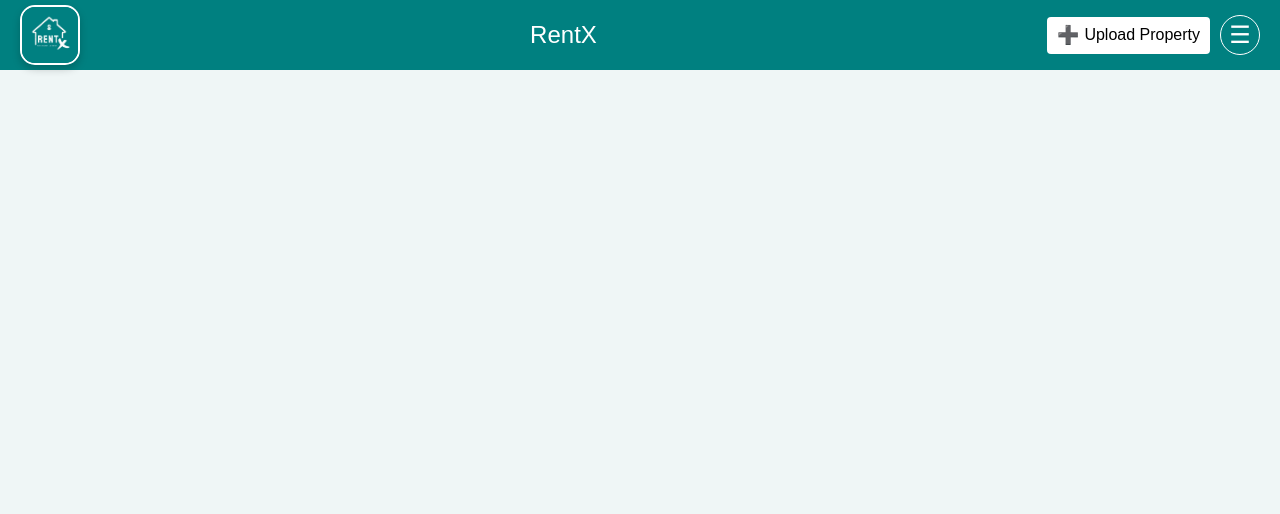
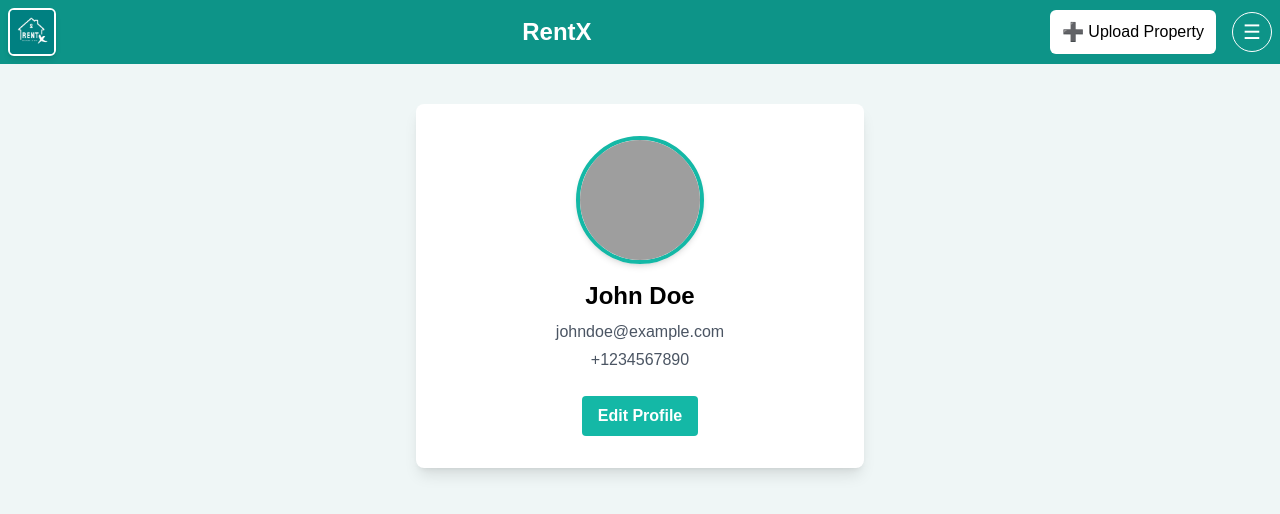
Before and after one commit to theinfiniteprins/stayx, a React (Create React App) app: page /profile in a window 1280 px wide. Shown: the top 514 px of the page. Built offline with nearby package versions, Linux system fonts and the light colour scheme; grey boxes are pictures that could not be loaded.

Commit message:
Profile Section Done

```diff
--- a/src/App.js
+++ b/src/App.js
@@ -6,6 +6,7 @@ import UploadProperty from './components/UploadProperty';
 import ShowProperty from './components/ShowProperty';
 import Login from './components/Login';
 import Register from './components/Register';
+import Profile from './components/profile'
 import './styles.css';
 
 const App = () => {
@@ -18,6 +19,7 @@ const App = () => {
         <Route path="/property/:id" element={<ShowProperty />} />
         <Route path="/login" element={<Login />} />
         <Route path="/register" element={<Register />} />
+        <Route path="/profile" element={<Profile />} />
       </Routes>
     </Router>
   );
--- a/src/components/Navbar.js
+++ b/src/components/Navbar.js
@@ -1,17 +1,15 @@
-import React, { useState, useEffect, useRef } from 'react';
-import { Link, useNavigate } from 'react-router-dom';
-import '../styles.css';
+import React, { useState, useEffect, useRef } from "react";
+import { Link, useNavigate } from "react-router-dom";
 
 const Navbar = () => {
   const [menuOpen, setMenuOpen] = useState(false);
   const menuRef = useRef(null);
-  const navigate = useNavigate(); // For navigation
+  const navigate = useNavigate();
 
   const toggleMenu = () => {
     setMenuOpen(!menuOpen);
   };
 
-  // Handle click outside the dropdown menu to close it
   useEffect(() => {
     const handleClickOutside = (event) => {
       if (menuRef.current && !menuRef.current.contains(event.target)) {
@@ -20,51 +18,85 @@ const Navbar = () => {
     };
 
     if (menuOpen) {
-      document.addEventListener('mousedown', handleClickOutside);
+      document.addEventListener("mousedown", handleClickOutside);
     }
 
     return () => {
-      document.removeEventListener('mousedown', handleClickOutside);
+      document.removeEventListener("mousedown", handleClickOutside);
     };
   }, [menuOpen]);
 
-  // Function to navigate to home when the logo is clicked
   const handleLogoClick = () => {
-    navigate('/');
+    navigate("/");
+  };
+
+  const handleProfileClick = () => {
+    navigate("/profile"); // Redirect to the Profile page
   };
 
   return (
-    <nav className="navbar">
-      <div className="navbar-left" onClick={handleLogoClick}>
-        {/* Logo with link to home */}
-        <img src="/images/logo.jpg" alt="RentX Logo" className="navbar-logo" />
+    <nav className="flex justify-between items-center bg-teal-600 p-2">
+      <div
+        className="flex items-center cursor-pointer"
+        onClick={handleLogoClick}
+      >
+        <img
+          src="/images/logo.jpg"
+          alt="RentX Logo"
+          className="w-12 h-12 rounded-md border-2 border-white shadow-md mr-2" // Reduced size from w-16 h-16 to w-12 h-12
+        />
       </div>
-      <div className="navbar-center">
-        <h1 className="navbar-title">RentX</h1>
+      <div className="text-center ml-30">
+        <h1 className="text-2xl font-bold text-white font-poppins">RentX</h1>{" "}
+        {/* Added 'Poppins' font */}
       </div>
-      <div className="navbar-right">
-        {/* Upload Property button with link */}
-        <Link to="/upload-property" className="upload-box">
-          <span className="upload-plus">➕</span>
-          <span className="upload-text">Upload Property</span>
+      <div className="flex items-center">
+        <Link
+          to="/upload-property"
+          className="flex items-center bg-white text-black px-3 py-2 rounded-md mr-4"
+        >
+          <span className="text-lg mr-1">➕</span>
+          <span className="text-md">Upload Property</span>
         </Link>
-
-        {/* Menu icon */}
-        <div className="menu-icon-container" onClick={toggleMenu}>
-          <i className="menu-icon">☰</i>
+        <div
+          className="flex justify-center items-center w-10 h-10 border border-white rounded-full cursor-pointer"
+          onClick={toggleMenu}
+        >
+          <i className="text-white text-xl not-italic">☰</i>{" "}
+          {/* Ensured non-italic */}
         </div>
-
-        {/* Dropdown menu */}
         {menuOpen && (
-          <div className="dropdown-menu" ref={menuRef}>
-              <ul>
-                <li><i className="menu-item-icon">👤</i> Profile</li>
-                <li><i className="menu-item-icon">🏠</i> My Property</li>
-                <li><i className="menu-item-icon">❤️</i> Favourite</li>
-                <li><i className="menu-item-icon">📄</i> Terms and Conditions</li>
-                <li><i className="menu-item-icon">🔒</i> Privacy Policy</li>
-                <li><i className="fa fa-sign-out" aria-hidden="true"></i> Sign Out</li>
-              </ul>
+          <div
+            className="absolute right-2 top-16 bg-white border border-gray-300 rounded-lg shadow-lg p-2 z-50"
+            ref={menuRef}
+          >
+            <ul className="list-none m-0 p-0">
+              <li
+                className="p-2 flex items-center cursor-pointer text-black"
+                onClick={handleProfileClick}
+              >
+                <i className="mr-2 not-italic">👤</i> Profile
+              </li>
+              <li className="p-2 flex items-center cursor-pointer text-black">
+                <i className="mr-2 not-italic">🏠</i> My Property
+              </li>
+              <li className="p-2 flex items-center cursor-pointer text-black">
+                <i className="mr-2 not-italic">❤️</i> Favourite
+              </li>
+              <li className="p-2 flex items-center cursor-pointer text-black">
+                <i className="mr-2 not-italic">📄</i> Terms and Conditions
+              </li>
+              <li className="p-2 flex items-center cursor-pointer text-black">
+                <i className="mr-2 not-italic">🔒</i> Privacy Policy
+              </li>
+              <li className="p-2 flex items-center cursor-pointer text-black">
+                <i
+                  className="mr-2 not-italic fa fa-sign-out"
+                  aria-hidden="true"
+                ></i>{" "}
+                Sign Out
+              </li>
+            </ul>
           </div>
         )}
       </div>
--- /dev/null
+++ b/src/components/profile.js
@@ -0,0 +1,109 @@
+import React, { useState } from "react";
+
+const Profile = () => {
+  // Dummy user object created directly inside the component
+  const initialUser = {
+    avatar: "https://avatars.githubusercontent.com/u/112802707?v=4", // Dummy avatar URL
+    name: "John Doe",
+    email: "johndoe@example.com",
+    mobileNumber: "+1234567890",
+  };
+
+  const [user, setUser] = useState(initialUser);
+  const [isEditing, setIsEditing] = useState(false);
+  const [editedUser, setEditedUser] = useState(user);
+
+  const handleEditClick = () => {
+    setIsEditing(true);
+  };
+
+  const handleSaveClick = () => {
+    setUser(editedUser); // Save the changes to the user object
+    setIsEditing(false); // Exit editing mode
+  };
+
+  const handleCancelClick = () => {
+    setEditedUser(user); // Revert changes
+    setIsEditing(false); // Exit editing mode
+  };
+
+  const handleChange = (e) => {
+    const { name, value } = e.target;
+    setEditedUser((prevUser) => ({
+      ...prevUser,
+      [name]: value,
+    }));
+  };
+
+  return (
+    <div className="bg-white p-8 shadow-lg rounded-lg max-w-md mx-auto mt-10">
+      <div className="flex items-center justify-center mb-4">
+        <img
+          src={user.avatar}
+          alt="User Avatar"
+          className="w-32 h-32 rounded-full border-4 border-teal-500 shadow-md"
+        />
+      </div>
+      <div className="text-center mb-6">
+        {isEditing ? (
+          <>
+            <input
+              type="text"
+              name="name"
+              value={editedUser.name}
+              onChange={handleChange}
+              className="text-xl font-semibold mb-2 border-b-2 border-gray-300 text-center"
+            />
+            <input
+              type="email"
+              name="email"
+              value={editedUser.email}
+              onChange={handleChange}
+              className="text-gray-600 mb-1 border-b-2 border-gray-300 text-center"
+            />
+            <input
+              type="text"
+              name="mobileNumber"
+              value={editedUser.mobileNumber}
+              onChange={handleChange}
+              className="text-gray-600 mb-1 border-b-2 border-gray-300 text-center"
+            />
+          </>
+        ) : (
+          <>
+            <h2 className="text-2xl font-semibold mb-2">{user.name}</h2>
+            <p className="text-gray-600 mb-1">{user.email}</p>
+            <p className="text-gray-600 mb-1">{user.mobileNumber}</p>
+          </>
+        )}
+      </div>
+      <div className="flex justify-center">
+        {isEditing ? (
+          <>
+            <button
+              className="bg-teal-500 hover:bg-teal-600 text-white font-semibold py-2 px-4 rounded mr-2"
+              onClick={handleSaveClick}
+            >
+              Save
+            </button>
+            <button
+              className="bg-gray-300 hover:bg-gray-400 text-black font-semibold py-2 px-4 rounded"
+              onClick={handleCancelClick}
+            >
+              Cancel
+            </button>
+          </>
+        ) : (
+          <button
+            className="bg-teal-500 hover:bg-teal-600 text-white font-semibold py-2 px-4 rounded"
+            onClick={handleEditClick}
+          >
+            Edit Profile
+          </button>
+        )}
+      </div>
+    </div>
+  );
+};
+
+export default Profile;
```
